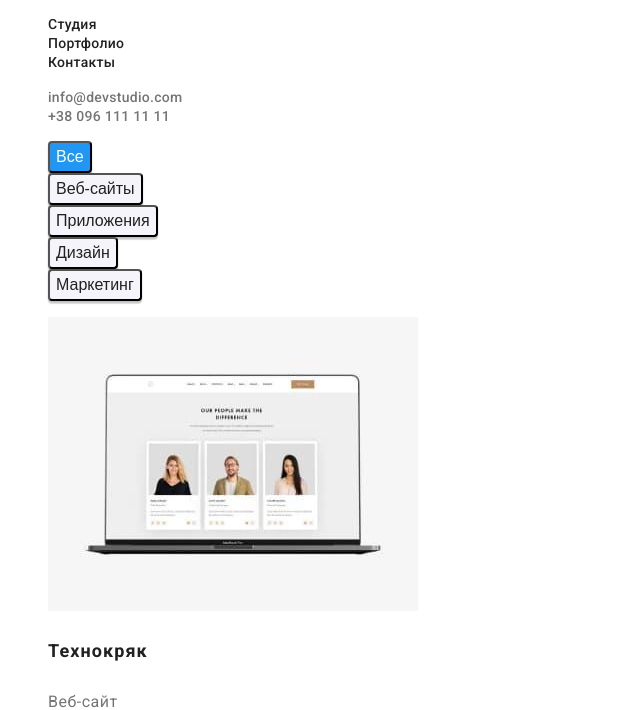
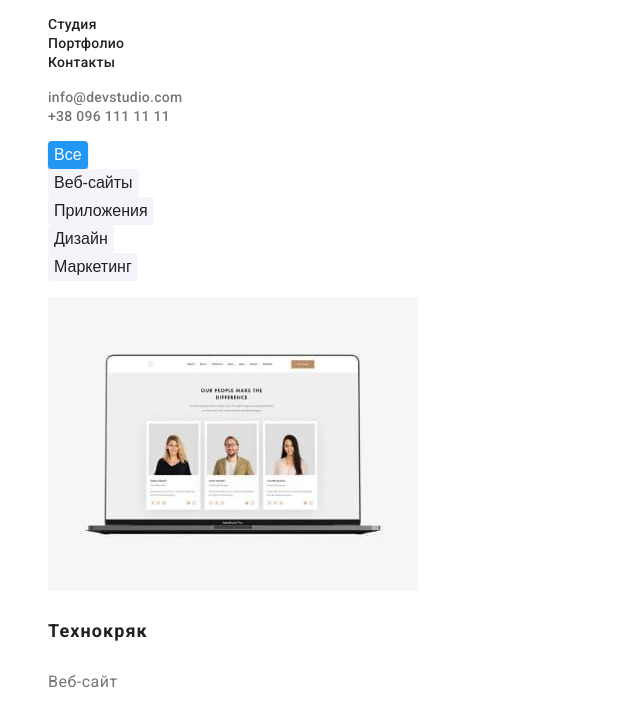
Before and after one commit to AnnaKulib/goit-markup-hw-02, a plain HTML site: page portfolio.html in a window 1280 px wide. Both pictures are taken after a click on the button "Все". Shown: the part 41-751 px from the top of the page, without its empty margins (0-640 px from the left). Drawn offline with Linux system fonts and the light colour scheme.

Commit message:
добавляет стили

```diff
--- a/css/styles.css
+++ b/css/styles.css
@@ -75,6 +75,9 @@ body {
   background-color: var(--accent-color);
   box-shadow: 0px 4px 4px rgba(0, 0, 0, 0.15);
   border-radius: 4px;
+  border-style: none;
+
+  cursor: pointer;
 
   font-weight: bold;
   font-size: 16px;
@@ -172,10 +175,10 @@ body {
 
 .works-filter-button {
   background: var(--button-background-color);
+  border-radius: 4px;
+  border-style: none;
 
-  box-shadow: 0px 3px 1px rgba(0, 0, 0, 0.1), 0px 1px 2px rgba(0, 0, 0, 0.08),
-    0px 2px 2px rgba(0, 0, 0, 0.12);
-  border-radius: 4px;
+  cursor: pointer;
 
   font-weight: 500;
   font-size: 16px;
@@ -187,6 +190,10 @@ body {
 .works-filter-button:hover,
 .works-filter-button:focus {
   background-color: var(--accent-color);
+
+  box-shadow: 0px 3px 1px rgba(0, 0, 0, 0.1), 0px 1px 2px rgba(0, 0, 0, 0.08),
+    0px 2px 2px rgba(0, 0, 0, 0.12);
+
   color: var(--primary-white-color);
 }
 
```
